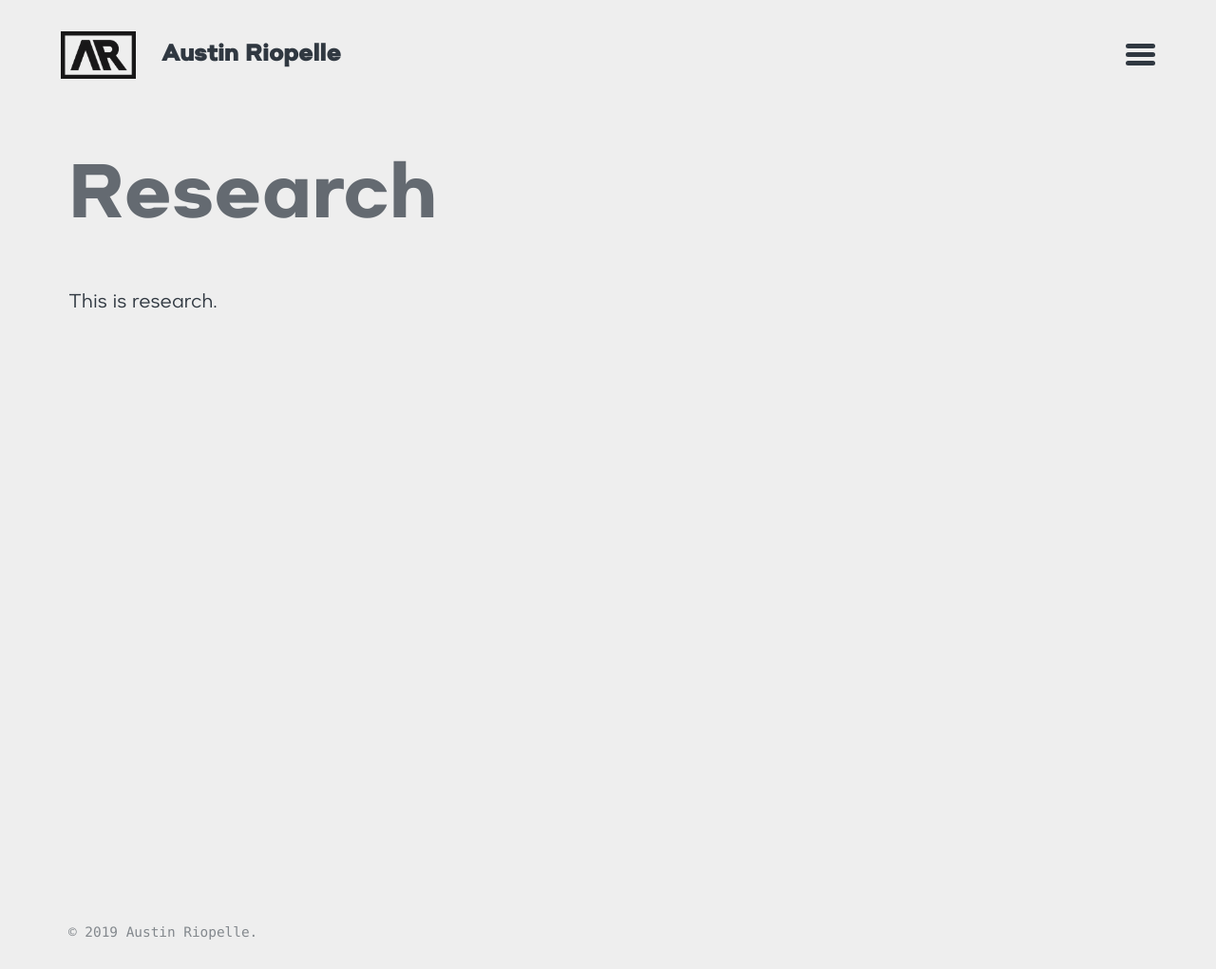
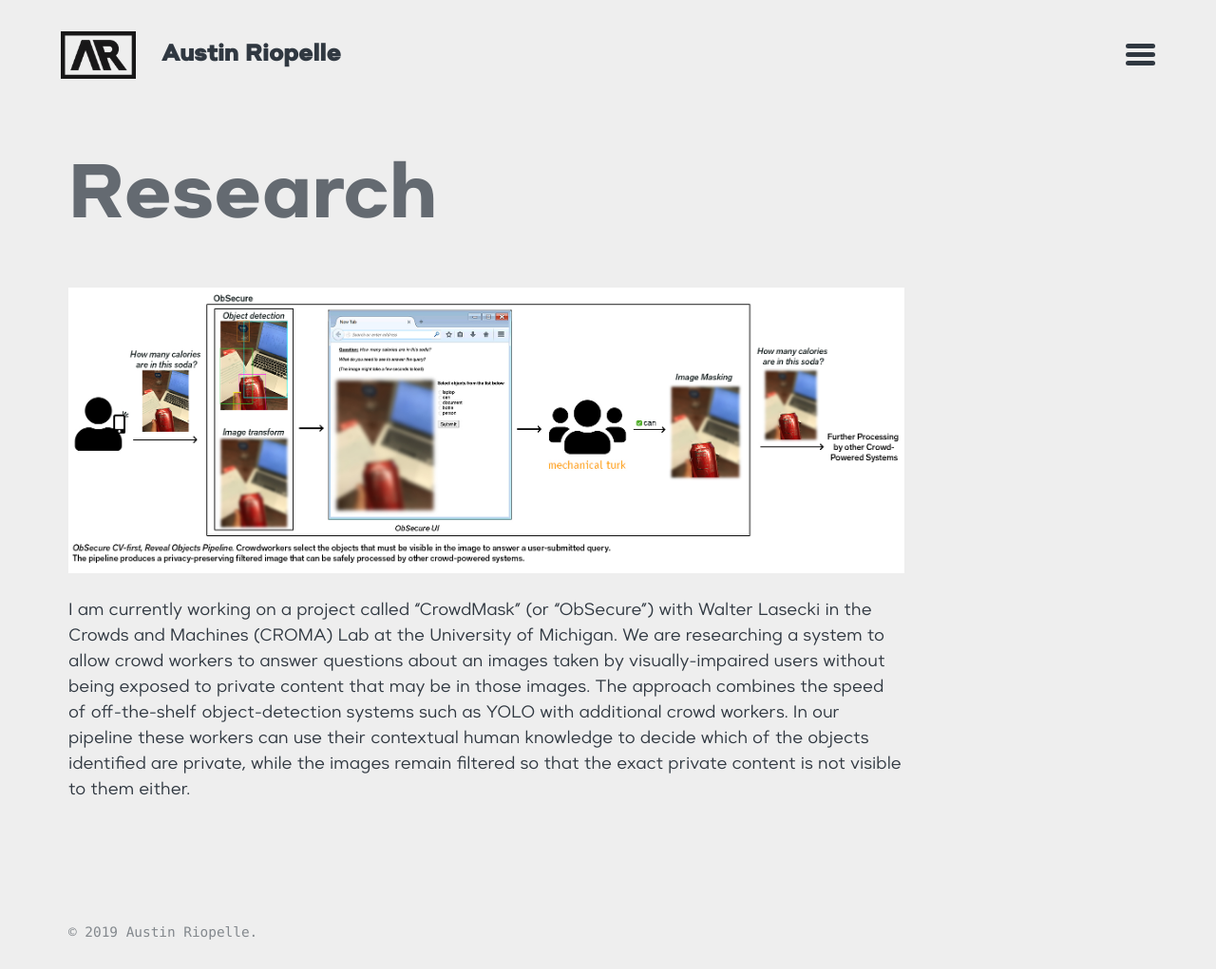
Before and after one commit to acerio98/acerio98.github.io, a Jekyll site: the page built from research.md, in a window 1280 px wide. Shown: the whole page at 95% size. Built offline with Jekyll 4.4.1, drawn with Linux system fonts in a browser that asks for light colours; some web fonts are replaced.

Commit message:
research

```diff
--- a/research.md
+++ b/research.md
@@ -3,4 +3,6 @@ title: "Research"
 layout: about
 ---
 
-This is research.
+![CrowdMask](https://riopelle.me/assets/pics/system_diagram_users.jpg)
+
+I am currently working on a project called "CrowdMask" (or "ObSecure") with Walter Lasecki in the Crowds and Machines (CROMA) Lab at the University of Michigan. We are researching a system to allow crowd workers to answer questions about an images taken by visually-impaired users without being exposed to private content that may be in those images. The approach combines the speed of off-the-shelf object-detection systems such as YOLO with additional crowd workers. In our pipeline these workers can use their contextual human knowledge to decide which of the objects identified are private, while the images remain filtered so that the exact private content is not visible to them either.
```
Also changed, not shown: assets/pics/system_diagram_users.jpg (added).
